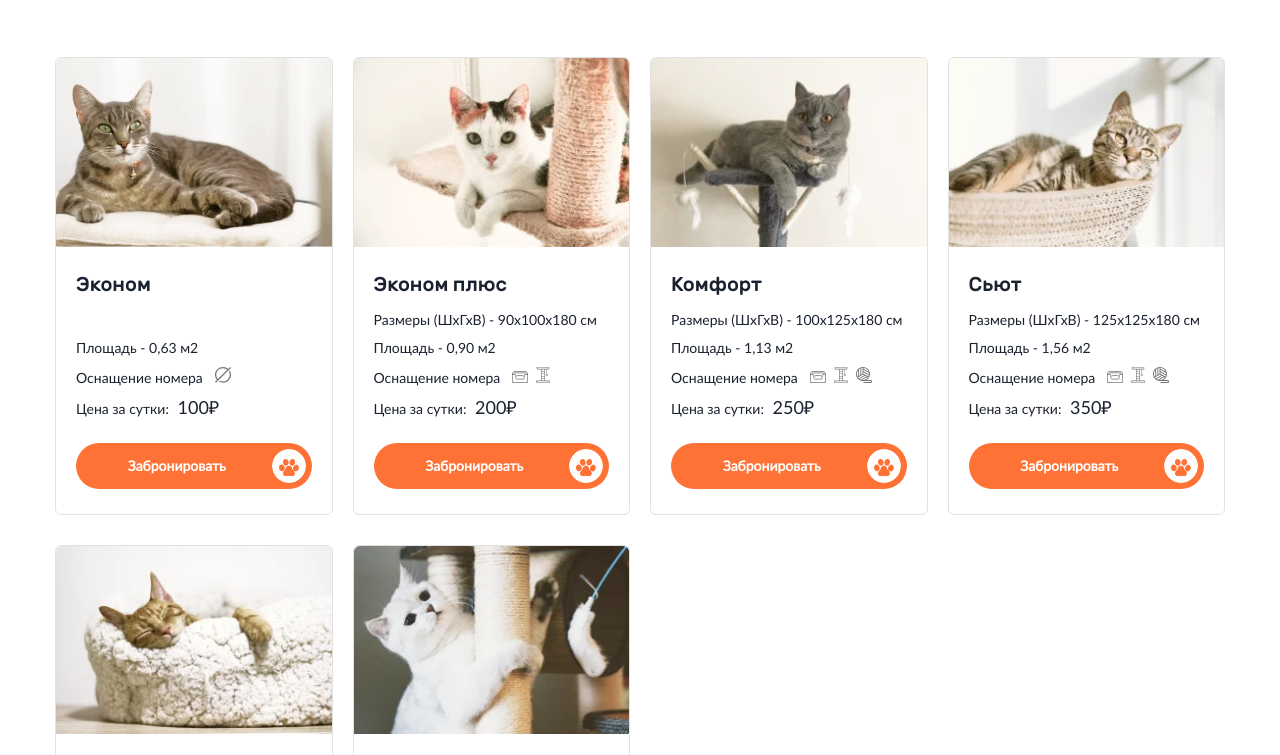
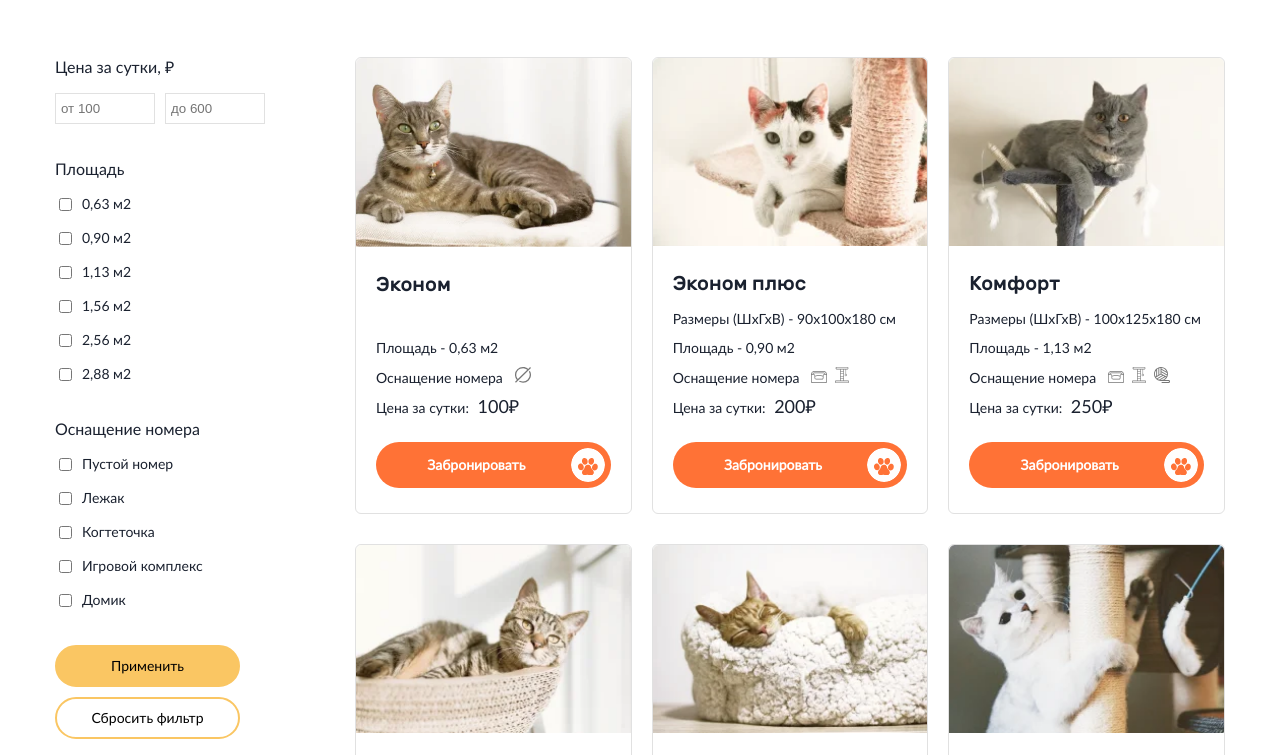
Before and after one commit to lenaryan/kittens, a website: page index.html in a window 1280 px wide. Shown: the part 179-934 px from the top of the page. Drawn offline with Linux system fonts and the light colour scheme.

Commit message:
added filter + styles

```diff
--- a/index.html
+++ b/index.html
@@ -26,7 +26,35 @@
 
             <div class="content">
                 <div class="filter">
+                    <div class="filter__block filter__block--price">
+                        <p class="filter__title">Цена за сутки, ₽</p>
+                        <div class="filter__inputs">
+                            <input type="text" class="filter__input" placeholder="от 100">
+                            <input type="text" class="filter__input" placeholder="до 600">
+                        </div>
+                    </div>
 
+                    <div class="filter__block filter__block--square">
+                        <p class="filter__title">Площадь</p>
+                        <label class="filter__label"><input type="checkbox" class="filter__check">0,63 м2</label>
+                        <label class="filter__label"><input type="checkbox" class="filter__check">0,90 м2</label>
+                        <label class="filter__label"><input type="checkbox" class="filter__check">1,13 м2</label>
+                        <label class="filter__label"><input type="checkbox" class="filter__check">1,56 м2</label>
+                        <label class="filter__label"><input type="checkbox" class="filter__check">2,56 м2</label>
+                        <label class="filter__label"><input type="checkbox" class="filter__check">2,88 м2</label>
+                    </div>
+
+                    <div class="filter__block filter__block--equip">
+                        <p class="filter__title">Оснащение номера</p>
+                        <label class="filter__label"><input type="checkbox" class="filter__check">Пустой номер</label>
+                        <label class="filter__label"><input type="checkbox" class="filter__check">Лежак</label>
+                        <label class="filter__label"><input type="checkbox" class="filter__check">Когтеточка</label>
+                        <label class="filter__label"><input type="checkbox" class="filter__check">Игровой комплекс</label>
+                        <label class="filter__label"><input type="checkbox" class="filter__check">Домик</label>
+                    </div>
+
+                    <button class="filter__btn apply-btn">Применить</button>
+                    <button class="filter__btn reset-btn">Сбросить фильтр</button>
                 </div>
                 <div class="rooms">
                     <div class="room rooms__item">
--- a/src/css/common.css
+++ b/src/css/common.css
@@ -79,3 +79,9 @@ h1 {
     font-size: 36px;
     line-height: 1.2;
 }
+
+.content {
+    display: flex;
+    align-items: flex-start;
+    justify-content: space-between;
+}
--- a/src/css/main.css
+++ b/src/css/main.css
@@ -4,10 +4,89 @@ main {
     padding-bottom: 150px;
 }
 
+/* filter */
+
+.filter {
+    margin-right: 90px;
+    width: 210px;
+}
+
+.filter__block {
+    margin-bottom: 20px;
+    display: flex;
+    flex-direction: column;
+}
+
+.filter__block--price {
+    margin-bottom: 35px;
+}
+
+.filter__title {
+    font-size: 16px;
+    font-weight: 500;
+    margin-bottom: 15px;
+}
+
+.filter__inputs {
+    display: flex;
+    align-items: center;
+    justify-content: space-between;
+}
+
+.filter__input {
+    border: 1px solid #E1E1E1;
+    width: 100px;
+    padding: 7px 5px;
+    box-sizing: border-box;
+}
+
+.filter__label {
+    margin-bottom: 15px;
+    display: flex;
+    align-items: center;
+}
+
+.filter__check {
+    margin-right: 10px;
+}
+
+.filter__btn {
+    border-radius: 25px;
+    border: 2px solid #FAC663;
+    width: 185px;
+    padding: 12px;
+    font-family: 'Lato',sans-serif;
+    font-size: 14px;
+    line-height: 1;
+    cursor: pointer;
+    transition: all 0.2s ease-in-out;
+}
+
+.apply-btn {
+    margin-bottom: 10px;
+    background-color: #fac663;
+}
+
+.reset-btn {
+    background-color: #fff;
+}
+
+.filter__btn:hover {
+    box-shadow: 0 4px 4px rgba(0, 0, 0, 0.25);
+}
+
+.filter__btn:focus {
+    box-shadow: 0 2px 5px rgba(0, 0, 0, 0.3);
+    outline: none;
+}
+
+/* cards */
+
 .rooms {
     display: grid;
-    grid-template-columns: repeat(auto-fit, minmax(250px, 1fr));
+    grid-template-columns: repeat(auto-fill, minmax(250px, 1fr));
     grid-gap: 30px 20px;
+    flex: 1;
 }
 
 .room {
```
Also changed, not shown: build/css/style.css.
